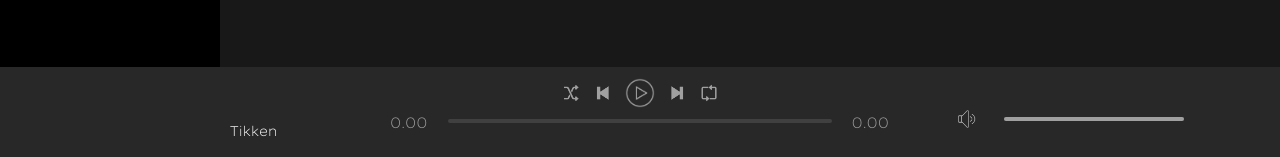
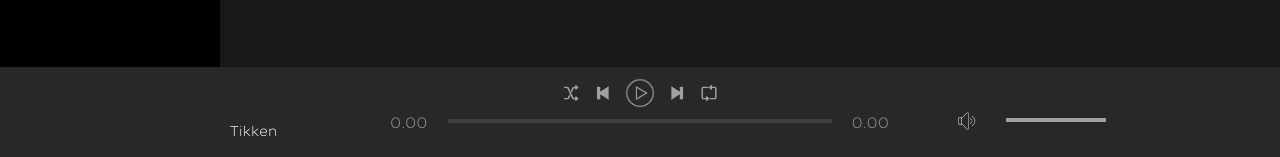
Before and after one commit to datikken/Slotify, a PHP site: page / in a window 1280 px wide. Shown: the part 643-800 px from the top of the page. Run offline with PHP 8.4, Linux system fonts and the light colour scheme; the visitor is signed in with stand-in values (Sample User, id 1); data that the repository does not hold is empty.

Commit message:
properVolumeBar

```diff
--- a/assets/css/style.css
+++ b/assets/css/style.css
@@ -188,7 +188,7 @@ body {
 #nowPlayingBarContainer .nowPlayingBar .nowPlayingRight .volumeBar {
   display: flex;
   align-items: center;
-  margin-top: 3.1rem;
+  margin-top: 2.6rem;
   margin-left: 6rem;
 }
 #nowPlayingBarContainer .nowPlayingBar .nowPlayingRight .volumeBar .controlButton {
@@ -200,19 +200,43 @@ body {
 }
 #nowPlayingBarContainer .nowPlayingBar .nowPlayingRight .volumeBar .controlButton img {
   width: 2rem;
+  margin-top: 7px;
 }
 #nowPlayingBarContainer .nowPlayingBar .nowPlayingRight .volumeBar .progressBar {
   min-width: 18rem;
-  height: 1rem;
+  height: 0.8rem;
   display: inline-flex;
   cursor: pointer;
   margin: 0 2rem;
+}
+#nowPlayingBarContainer .nowPlayingBar .nowPlayingRight .volumeBar .progressBar input[type=range] {
+  overflow: hidden;
+  width: 100%;
+  max-width: 10rem;
+  -webkit-appearance: none;
+  background-color: #404040;
+  outline: none;
+}
+#nowPlayingBarContainer .nowPlayingBar .nowPlayingRight .volumeBar .progressBar input[type=range]::-webkit-slider-runnable-track {
+  height: 10px;
+  -webkit-appearance: none;
+  color: #404040;
+  margin-top: -1px;
+}
+#nowPlayingBarContainer .nowPlayingBar .nowPlayingRight .volumeBar .progressBar input[type=range]::-webkit-slider-thumb {
+  width: 10px;
+  -webkit-appearance: none;
+  height: 10px;
+  cursor: pointer;
+  background: #a0a0a0;
+  box-shadow: -80px 0 0 80px #a0a0a0;
 }
 #nowPlayingBarContainer .nowPlayingBar .nowPlayingRight .volumeBar .progressBarBg {
   background: #404040;
   height: 4px;
   width: 100%;
   border-radius: 2px;
+  max-width: 10rem;
 }
 #nowPlayingBarContainer .nowPlayingBar .nowPlayingRight .volumeBar .progressBarBg .progress {
   background: #a0a0a0;
--- a/includes/components/nowPlayingBar.php
+++ b/includes/components/nowPlayingBar.php
@@ -16,6 +16,10 @@
         setTrack(currentPlaylist[0], currentPlaylist, false);
         updateVolumeProgressBar(audioElement.audio);
 
+        $('#nowPlayingBarContainer').on('mousedown touchstart mousemove touchmove', function(e) {
+            // e.preventDefault();
+        });
+
         $('.playbackBar .progressBar').mousedown(function() {
             mouseDown = true;
         });
@@ -29,9 +33,6 @@
         $('.playbackBar .progressBar').mouseup(function(e) {
             timeFromOffset(e, this);
         });
-
-
-
 
         $('.volumeBar .progressBar').mousedown(function() {
             mouseDown = true;
@@ -167,9 +168,7 @@
                 <img src="assets/icons/volume.png" alt="">
             </button>
             <div class="progressBar">
-                <div class="progressBarBg">
-                    <div class="progress"></div>
-                </div>
+              <input id="vol-control" type="range" min="0" max="100" value=100 step="1"/>
             </div>
         </div>
     </div>
```
Also changed, not shown: assets/scss/pages/index.scss (+33 -2 lines), assets/scss/pages/album.scss (line endings or trailing spaces), 1 other file.
